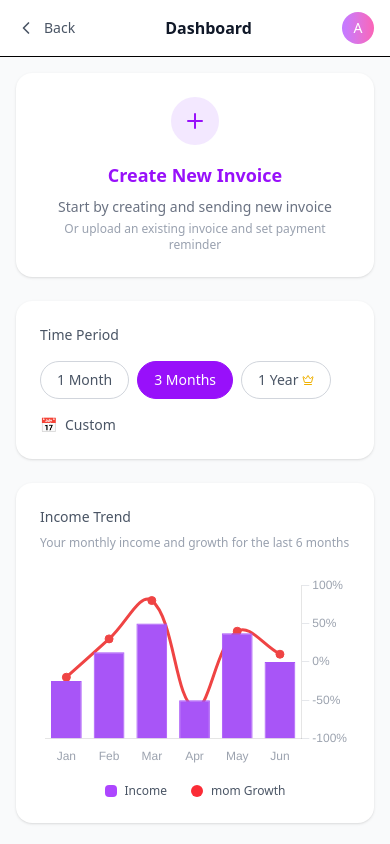
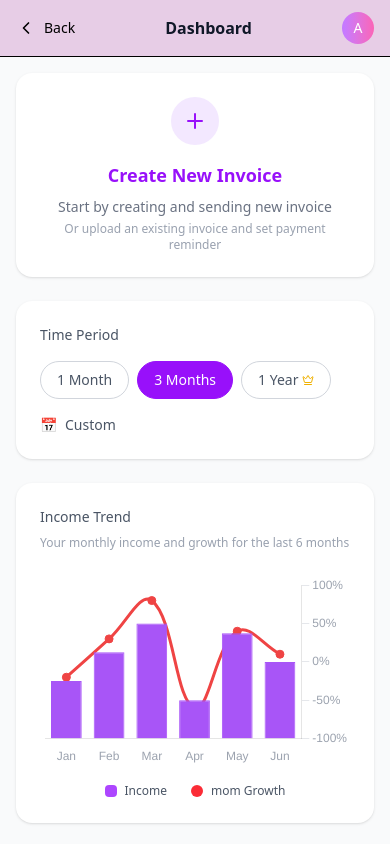
Before and after one commit to HarshithKDev/sparkonomy, a React (Vite) app: page / in a window 390 px wide. Shown: the top 844 px of the page. Built offline with nearby package versions, Linux system fonts and the light colour scheme.

Commit message:
update bg

```diff
--- a/src/InvoiceDashboard.jsx
+++ b/src/InvoiceDashboard.jsx
@@ -151,10 +151,10 @@ const InvoiceDashboard = () => {
   return (
     <div className="min-h-screen bg-gray-50">
       {/* Mobile Header */}
-      <div className="lg:hidden bg-white px-4 py-3 flex items-center justify-between border-b">
+      <div className="lg:hidden px-4 py-3 flex items-center justify-between border-b" style={{ backgroundColor: '#e7cde6' }}>
         <div className="flex items-center">
-          <ChevronLeft className="w-5 h-5 text-gray-600" />
-          <span className="ml-2 text-gray-600 text-sm">Back</span>
+          <ChevronLeft className="w-5 h-5 text-black" />
+          <span className="ml-2 text-black text-sm">Back</span>
         </div>
         <h1 className="font-semibold text-gray-900">Dashboard</h1>
         <div className="w-8 h-8 bg-gradient-to-r from-purple-400 to-pink-400 rounded-full flex items-center justify-center">
@@ -163,7 +163,7 @@ const InvoiceDashboard = () => {
       </div>
 
       {/* Desktop Header */}
-      <div className="hidden lg:block bg-white px-8 py-4 border-b">
+      <div className="hidden lg:block px-8 py-4 border-b" style={{ backgroundColor: '#e7cde6' }}>
         <div className="mx-auto flex items-center justify-between px-4 sm:px-6 lg:px-8">
           <div className="flex items-center">
             <ChevronLeft className="w-5 h-5 text-gray-600 mr-2" />
```
